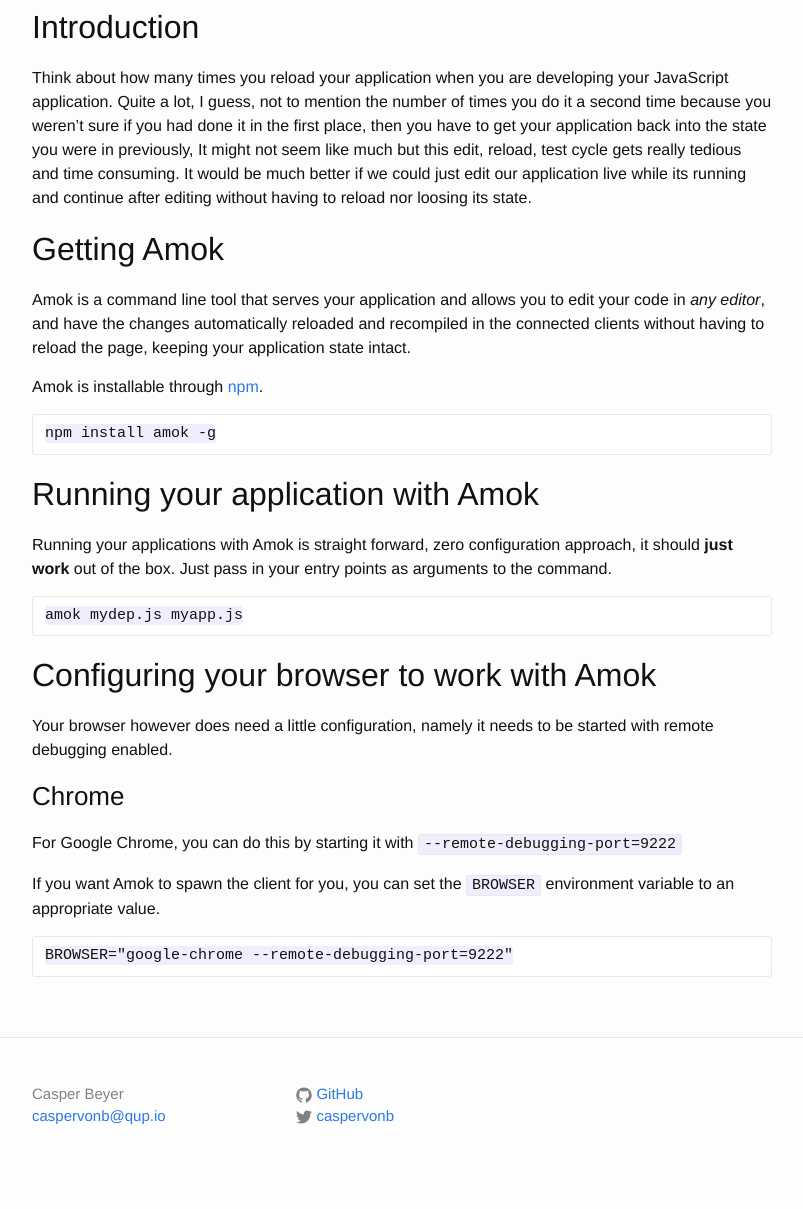
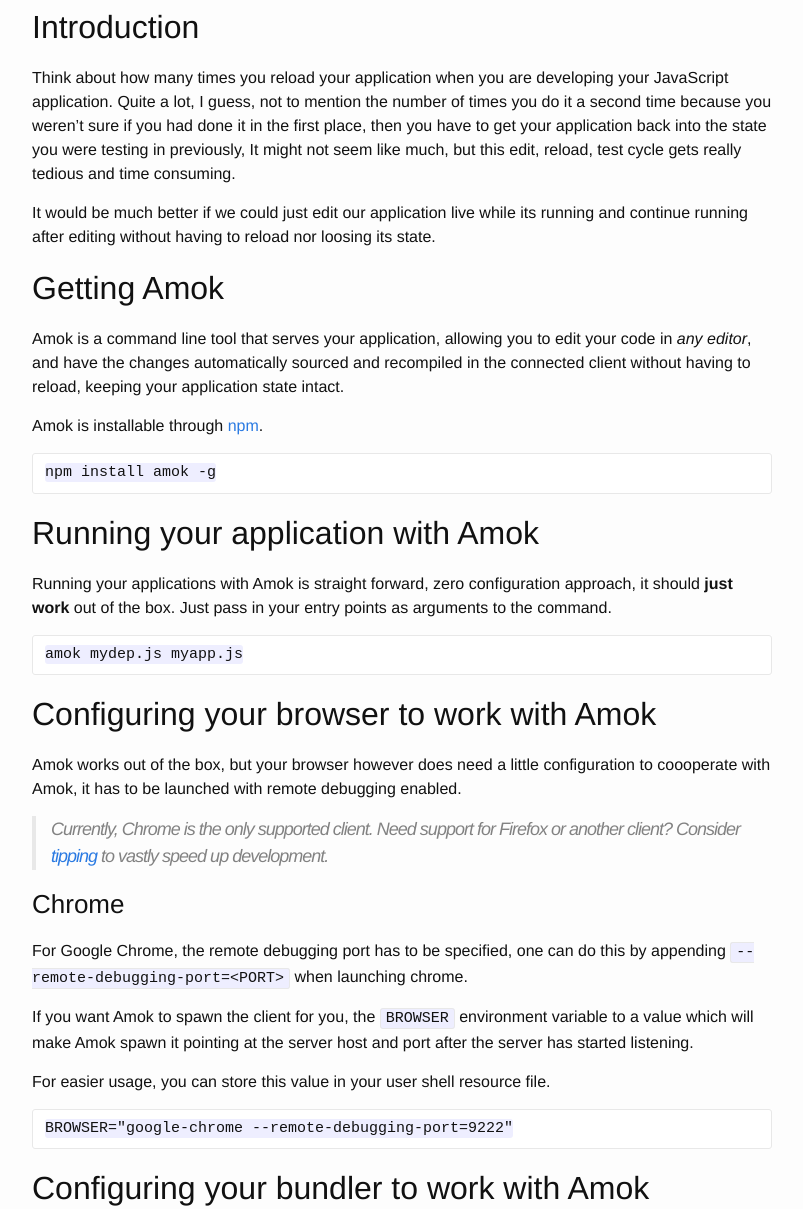
Before and after one commit to caspervonb/caspervonb.github.bak, a Jekyll site: the page built from _posts/2015-02-26-live-editing-javascript-amok.markdown, in a window 1280 px wide and 1400 px high, scrolled down 569 px, cut to the strip 191-1400 px from the top of the window. Shown: the whole strip, without its empty margins (238-1041 px from the left). Built offline with Jekyll 4.4.1, drawn with Linux system fonts in a browser that asks for light colours; before the commit the page ends 1948 px from its top, so only the background shows below that; some of the changed text lies outside the part shown.

Commit message:
Update 2015-02-26-live-editing-javascript-amok.markdown

````diff
--- a/_posts/2015-02-26-live-editing-javascript-amok.markdown
+++ b/_posts/2015-02-26-live-editing-javascript-amok.markdown
@@ -11,16 +11,18 @@
 Think about how many times you reload your application when you are developing
 your JavaScript application. Quite a lot, I guess, not to mention the number of
 times you do it a second time because you weren't sure if you had done it in the
-first place, then you have to get your application back into the state you were in previously,
-It might not seem like much but this edit, reload, test cycle gets really tedious and time consuming.
+first place, then you have to get your application back into the state you were
+testing in previously, It might not seem like much, but this edit, reload, test
+cycle gets really tedious and time consuming.
+
 It would be much better if we could just edit our application live while its
-running and continue after editing without having to reload nor loosing its state.
+running and continue running after editing without having to reload nor loosing its state.
 
 ## Getting Amok
 
-Amok is a command line tool that serves your application and
-allows you to edit your code in *any editor*, and have the changes automatically
-reloaded and recompiled in the connected clients without having to reload the page,
+Amok is a command line tool that serves your application, allowing you to edit
+your code in *any editor*, and have the changes automatically sourced and
+recompiled in the connected client without having to reload,
 keeping your application state intact.
 
 Amok is installable through [npm](npm).
@@ -38,15 +40,38 @@
 ```
 
 ## Configuring your browser to work with Amok
-Your browser however does need a little configuration,
-namely it needs to be started with remote debugging enabled.
+
+Amok works out of the box, but your browser
+however does need a little configuration to coooperate with Amok,
+it has to be launched with remote debugging enabled.
+
+> Currently, Chrome is the only supported client.
+> Need support for Firefox or another client?
+> Consider [tipping](https://www.gittip.com/caspervonb) to vastly speed up development.
 
 ### Chrome
-For Google Chrome, you can do this by starting it with `--remote-debugging-port=9222`
+For Google Chrome, the remote debugging port has to be specified,
+one can do this by appending `--remote-debugging-port=<PORT>` when launching chrome.
 
-If you want Amok to spawn the client for you,
-you can set the `BROWSER` environment variable to an appropriate value.
+If you want Amok to spawn the client for you, the `BROWSER` environment variable to a value which will make Amok spawn
+it pointing at the server host and port after the server has started listening.
+
+For easier usage, you can store this value in your user shell resource file.
 
 ```
 BROWSER="google-chrome --remote-debugging-port=9222"
 ```
+
+## Configuring your bundler to work with Amok
+Amok works with a variety of bundlers, just set the `BUNDLER` environment
+variable and Amok will use it to process your bundle.
+
+## Browserify
+```
+BUNDLER="watchify"
+```
+
+## Babel
+```
+BUNDLER="babel --watch"
+```
````
